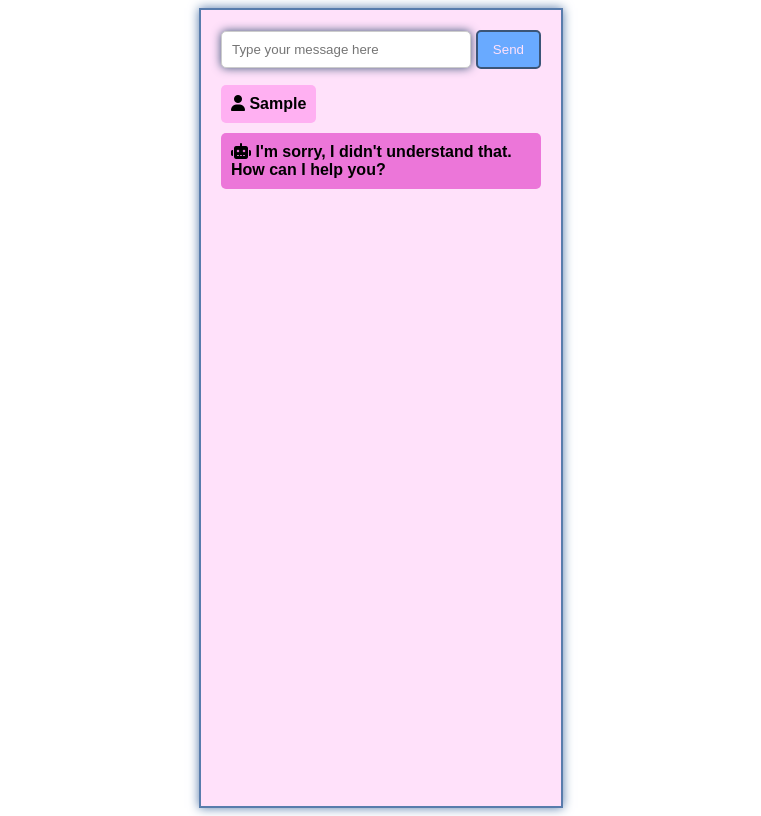
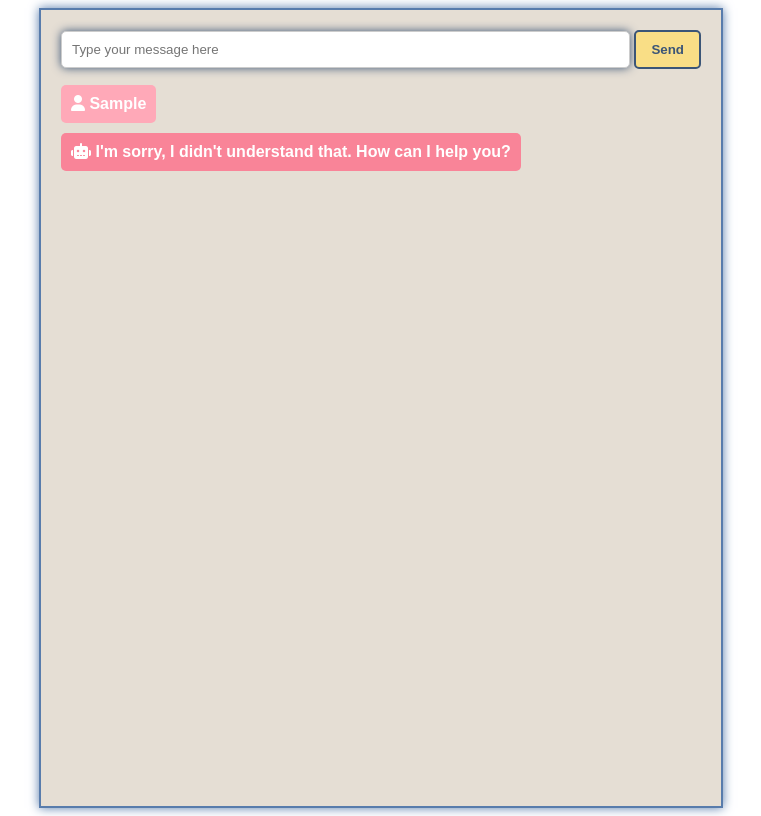
Before and after one commit to 0MAR2/front-end-chatbot, a plain HTML site: page index.html in a window 1280 px wide. Both pictures are taken after typing "Sample" into the empty fields and a click on the button "Send". Shown: the whole page, without its empty margins (259-1020 px from the left). Drawn offline with Linux system fonts and the light colour scheme.

Commit message:
new style

```diff
--- a/style.css
+++ b/style.css
@@ -9,8 +9,8 @@ body {
   }
 
   .chat-container {
-    width: 20rem;
-    background-color: #ffe1fa;
+    width: 40rem;
+    background-color: #e5ded4;
     flex: 1;
     overflow-y: scroll;
     padding: 20px;
@@ -29,17 +29,20 @@ body {
     margin-bottom: 10px;
     padding: 10px;
     border-radius: 5px;
-    display: inline-block;
+    display: block;
+    width: fit-content;
   }
 
   .user-message {
-    background-color: #ffb0f2;
+    background-color:#ffa9b8;
     align-self: flex-end;
-  }
+    color: #ffffff;
+    }
 
   .bot-message {
-    background-color: #ec76d9;
+    background-color: #f98498;
     align-self: flex-start;
+    color: #ffffff;
   }
 
   .chat-input {
@@ -57,8 +60,9 @@ body {
   #send-btn {
     margin-left: 0.3rem;
     padding: 10px 15px;
-    background-color: #69aaff;
-    color: #ffe1fa;
+    background-color: #f9de86;
+    color: #3b5577;
+    font-weight: bold;
     border: none;
     border: 2px solid #3b5577;
     border-radius: 5px;
@@ -66,5 +70,4 @@ body {
   }
   #send-btn:hover{
     box-shadow: 0px 0px 10px 0px #3b5577;
-
   }
```
